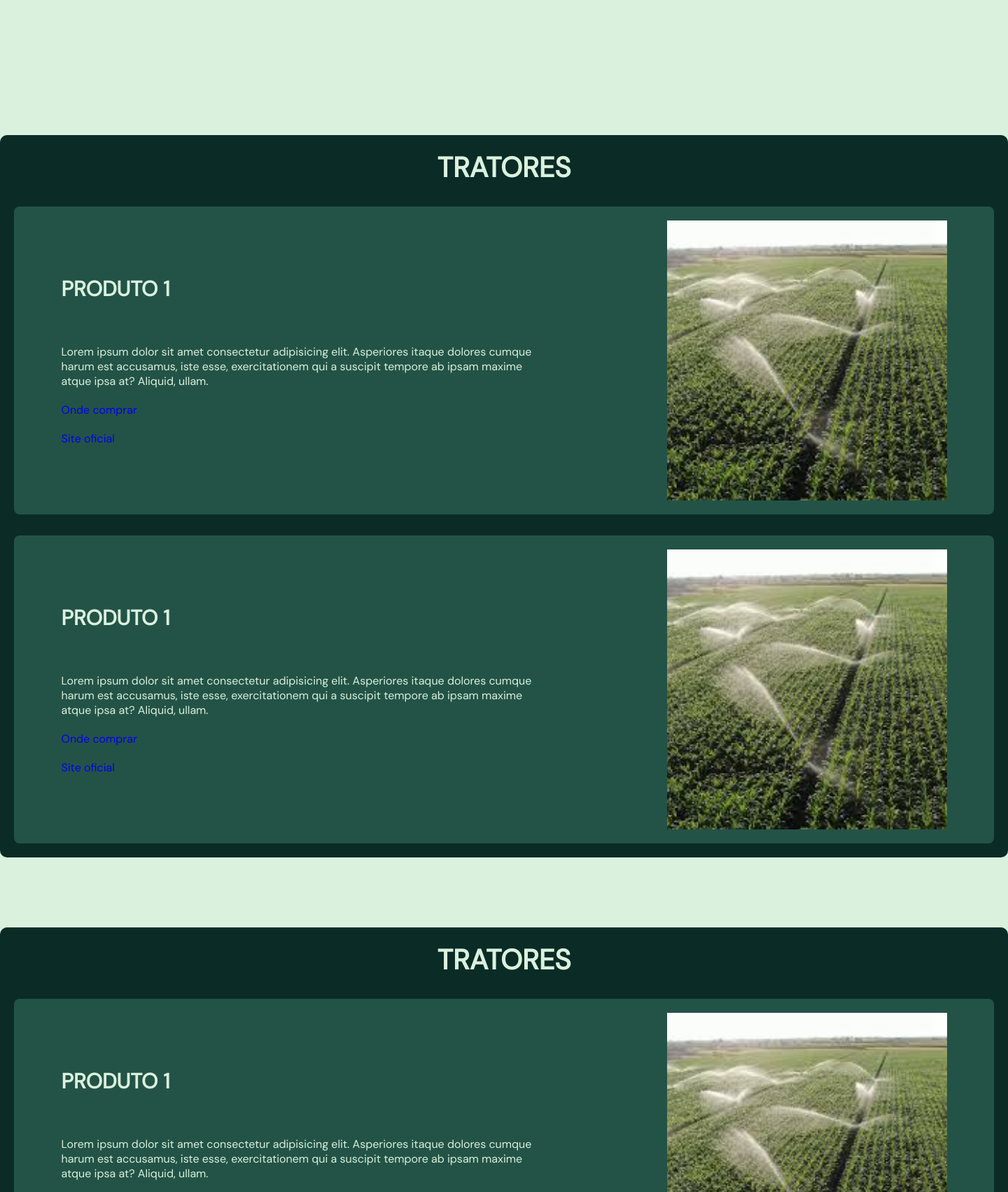
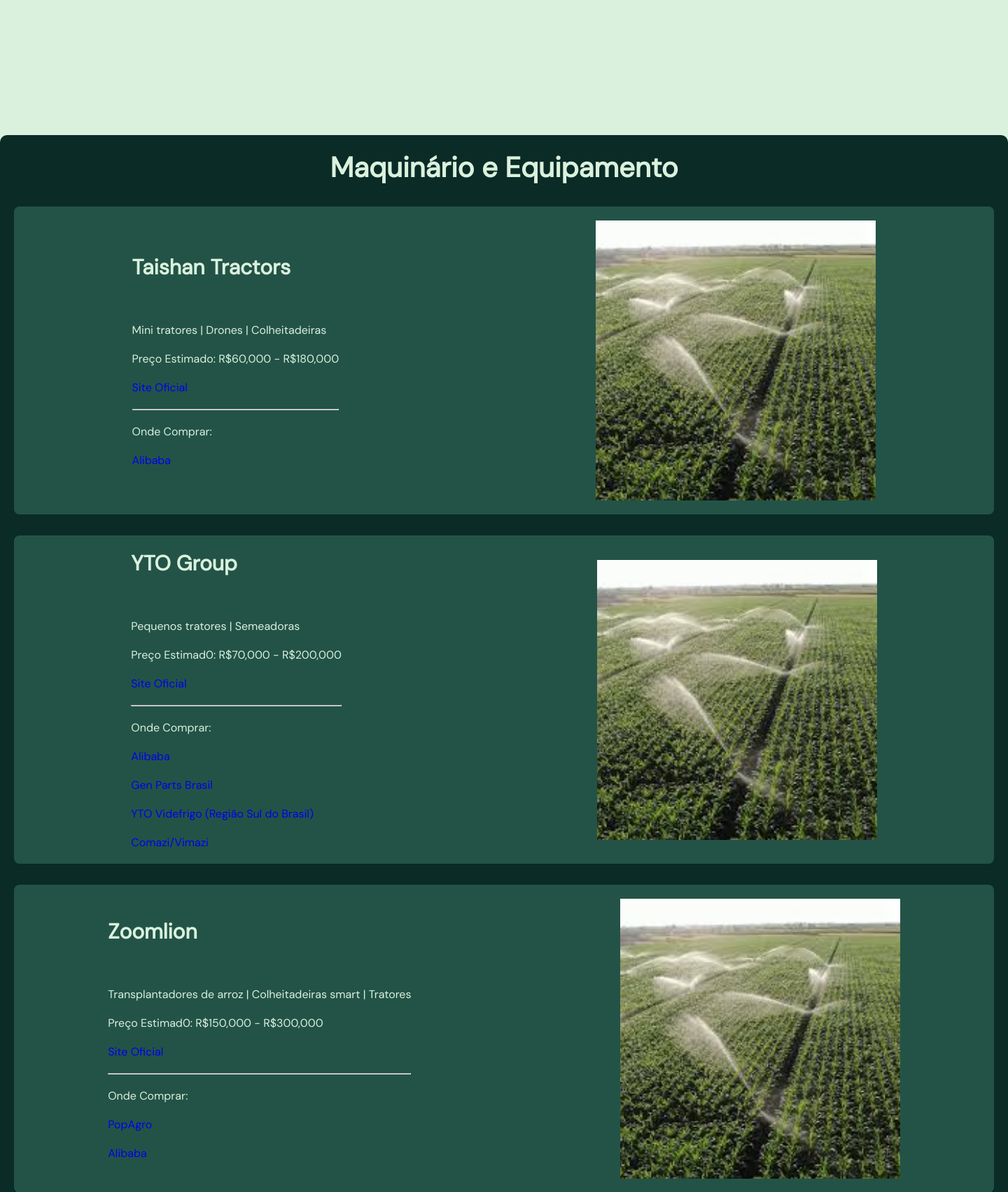
Before and after one commit to YuriMacedoBolis/AGROBRIDGE, a Flask app: page / in a window 1440 px wide. Shown: the part 707-2410 px from the top of the page at 70% size. Run offline with Flask 3, Linux system fonts and the light colour scheme; some web fonts are replaced.

Commit message:
Botei quase todo o conteudo

```diff
--- a/app/templates/homepage.html
+++ b/app/templates/homepage.html
@@ -23,16 +23,105 @@
             </div>
         </div>
     </section>
+
     <section class="section-produtos" id="1">
-        <h1>TRATORES</h1>
+        <h1>Maquinário e Equipamento</h1>
+
         <div class="produtos1">
             <div class="col-a">
-                <h2>PRODUTO 1</h2>
-                <P>Lorem ipsum dolor sit amet consectetur adipisicing elit. Asperiores itaque dolores cumque harum est
-                accusamus, iste esse, exercitationem qui a suscipit tempore ab ipsam maxime atque ipsa at? Aliquid, ullam.
-            </P>
-            <a href="https://www.youtube.com/">Onde comprar</a>
-            <a href="https://www.youtube.com/">Site oficial</a>
+                <h2>Taishan Tractors</h2>
+                <P>
+                    Mini tratores | Drones | Colheitadeiras
+                </P>
+                <P>
+                    Preço Estimado: R$60,000 - R$180,000
+                </P>
+                <a href="https://www.tractortaishan.com/">Site Oficial</a>
+
+                <hr>
+
+                <P>
+                    Onde Comprar:
+                </P>
+                <a href="https://www.alibaba.com/product-detail/Taishan-tractor-farm-agricultural-50hp-55HP_1600184357989.html">Alibaba</a>
+            </div>
+            <div class="col-b">
+                <img src="{{url_for('static', filename='imagens/irrigacaoTeste.jpg')}}" alt="">
+            </div>
+        </div>
+
+
+        <div class="produtos2">
+            <div class="col-a">
+                <h2>YTO Group</h2>
+                <P>
+                    Pequenos tratores | Semeadoras
+                </P>
+                <P>
+                    Preço Estimad0: R$70,000 - R$200,000
+                </P>
+                <a href="http://ytobrazil.com.br/">Site Oficial</a>
+
+                <hr>
+
+                <P>
+                    Onde Comprar:
+                </P>
+                <a href="https://portuguese.alibaba.com/trade/search?spm=a2700.details.pageModule_fy23_pc_search_bar.keydown__Enter&tab=all&SearchText=YTO&has4Tab=true&from=pcDetailHeader">Alibaba</a>
+                <a href="https://www.genpartsbr.com/?srsltid=AfmBOoq3xBxD5LgpmA8orHt8cWCUMoniIH-6XE-oBr1Wt76wPFReiBvy">Gen Parts Brasil</a>
+                <a href="https://videfrigoyto.com.br/produtos/nlx754/">YTO Videfrigo (Região Sul do Brasil)</a>
+                <a href="https://comazivimazi.com.br/institucional">Comazi/Vimazi</a>
+            </div>
+            <div class="col-b">
+                <img src="{{url_for('static', filename='imagens/irrigacaoTeste.jpg')}}" alt="">
+            </div>
+        </div>
+
+        <div class="produtos2"> <!-- Quando boto produtos3, a formatacao sai -->
+            <div class="col-a">
+                <h2>Zoomlion</h2>
+                <P>
+                    Transplantadores de arroz | Colheitadeiras smart | Tratores
+                </P>
+                <P>
+                    Preço Estimad0: R$150,000 - R$300,000
+                </P>
+                <a href="https://www.zoomlion.com.br/">Site Oficial</a>
+
+                <hr>
+
+                <P>
+                    Onde Comprar:
+                </P>
+                <a href="https://www.popagro.com.br/produtos/zoomlion">PopAgro</a>
+                <a href="https://www.alibaba.com/trade/search?spm=a2700.galleryofferlist.the-new-header_fy23_pc_search_bar.keydown__Enter&tab=all&SearchText=zoomlion+agricultura&has4Tab=true&from=pcHomeContent">Alibaba</a>
+            </div>
+            <div class="col-b">
+                <img src="{{url_for('static', filename='imagens/irrigacaoTeste.jpg')}}" alt="">
+            </div>
+        </div>
+
+    </section>
+
+    <section class="section-produtos" id="2">
+        <h1>Ferramentas Digitais e Smart para Agricultura</h1>
+
+        <div class="produtos1">
+            <div class="col-a">
+                <h2>Sinomach Digital</h2>
+                <P>
+                    Plataforma de gestão agrícola
+                </P>
+                <P>
+                    Preço Estimado: R$5,000 - R$15,000 por ano
+                </P>
+                <a href="http://sinomachhiglobal.com.br/">Site Oficial</a>
+                <hr>
+                <P>
+                    Onde Comprar:
+                </P>
+                <a href="http://sinomachhiglobal.com.br/">Produtos Oficiais</a>
+                <a href="https://www.mercadolivre.com.br/">Mercado Livre</a>
             </div>
             <div class="col-b">
                 <img src="{{url_for('static', filename='imagens/irrigacaoTeste.jpg')}}" alt="">
@@ -41,29 +130,92 @@
 
         <div class="produtos2">
             <div class="col-a">
-                <h2>PRODUTO 1</h2>
-                <P>Lorem ipsum dolor sit amet consectetur adipisicing elit. Asperiores itaque dolores cumque harum est
-                accusamus, iste esse, exercitationem qui a suscipit tempore ab ipsam maxime atque ipsa at? Aliquid, ullam.
-            </P>
-            <a href="https://www.youtube.com/">Onde comprar</a>
-            <a href="https://www.youtube.com/">Site oficial</a>
+                <h2>DJI Agriculture</h2>
+                <P>
+                    Drones pulverizantes
+                </P>
+                <P>
+                    Preço Estimado: R$80,000 - R$120,000
+                </P>
+                <a href="https://ag.dji.com/">Site Oficial</a>
+
+                <hr>
+
+                <P>
+                    Onde Comprar:
+                </P>
+                <a href="https://www.dji.com/where-to-buy/agriculture-dealers">Revendedores Oficiais</a>
+                <a href="https://megadronebrasil.com.br/home/">Alibaba</a>
             </div>
             <div class="col-b">
                 <img src="{{url_for('static', filename='imagens/irrigacaoTeste.jpg')}}" alt="">
             </div>
         </div>
+
+        <div class="produtos2"> <!-- Quando boto produtos3, a formatacao sai -->
+            <div class="col-a">
+                <h2>XAG</h2>
+                <P>
+                    Drones autónomos | Robôs
+                </P>
+
+                <a href="https://xa.com/en">Site Oficial</a>
+
+                <hr>
+
+                <P>
+                    Onde Comprar:
+                </P>
+                <a href="https://megadronebrasil.com.br/home/">MEGADRONE</a>
+                <a href="https://megadronebrasil.com.br/home/">Alibaba</a>
+                <a href="https://www.mercadolivre.com.br/">Mercado Livre</a>
+            </div>
+            <div class="col-b">
+                <img src="{{url_for('static', filename='imagens/irrigacaoTeste.jpg')}}" alt="">
+            </div>
+        </div>
+
+        <div class="produtos2"> <!-- Quando boto produtos4, a formatacao sai -->
+            <div class="col-a">
+                <h2>Pinduoduo Smart Ag</h2>
+                <P>
+                    Monitoramento de colheita feito por IA
+                </P>
+                <P>
+                    R$3,000 - R$10,000 por ano
+                </P>
+
+                <hr>
+
+                <a href="https://www.smartagricompetition.com/en/about">Site Oficial</a>
+            </div>
+            <div class="col-b">
+                <img src="{{url_for('static', filename='imagens/irrigacaoTeste.jpg')}}" alt="">
+            </div>
+        </div>
+
     </section>
 
-    <section class="section-produtos" id="2">
-        <h1>TRATORES</h1>
+    <section class="section-produtos" id="3">
+        <h1>Fertilização, Irrigação e Bio-Inputs</h1>
+
         <div class="produtos1">
             <div class="col-a">
-                <h2>PRODUTO 1</h2>
-                <P>Lorem ipsum dolor sit amet consectetur adipisicing elit. Asperiores itaque dolores cumque harum est
-                accusamus, iste esse, exercitationem qui a suscipit tempore ab ipsam maxime atque ipsa at? Aliquid, ullam.
-            </P>
-            <a href="https://www.youtube.com/">Onde comprar</a>
-            <a href="https://www.youtube.com/">Site oficial</a>
+                <h2>Netafim China</h2>
+                <P>
+                    Kits de irrigação por gotejamento
+                </P>
+                <P>
+                    Preço Estimado: R$2,000 - R$10,000 por hectare
+                </P>
+                <a href="https://www.netafim.com.br/">Site Oficial</a>
+
+                <hr>
+
+                <P>
+                    Onde Comprar:
+                </P>
+                <a href="https://www.youtube.com/">Site oficial</a>
             </div>
             <div class="col-b">
                 <img src="{{url_for('static', filename='imagens/irrigacaoTeste.jpg')}}" alt="">
@@ -72,29 +224,22 @@
 
         <div class="produtos2">
             <div class="col-a">
-                <h2>PRODUTO 1</h2>
-                <P>Lorem ipsum dolor sit amet consectetur adipisicing elit. Asperiores itaque dolores cumque harum est
-                accusamus, iste esse, exercitationem qui a suscipit tempore ab ipsam maxime atque ipsa at? Aliquid, ullam.
-            </P>
-            <a href="https://www.youtube.com/">Onde comprar</a>
-            <a href="https://www.youtube.com/">Site oficial</a>
-            </div>
-            <div class="col-b">
-                <img src="{{url_for('static', filename='imagens/irrigacaoTeste.jpg')}}" alt="">
-            </div>
-        </div>
-    </section>
+                <h2>Kingenta</h2>
+                <P>
+                    Fertilizantes de liberação controlada
+                </P>
+                <P>
+                    Preço Estimado: R$3,000 - R$6,000 por tonelada
+                </P>
+                <a href="https://www.syngenta.com.br/">Site Oficial (Syngenta no Brasil)</a>
 
-    <section class="section-produtos" id="3">
-        <h1>TRATORES</h1>
-        <div class="produtos1">
-            <div class="col-a">
-                <h2>PRODUTO 1</h2>
-                <P>Lorem ipsum dolor sit amet consectetur adipisicing elit. Asperiores itaque dolores cumque harum est
-                accusamus, iste esse, exercitationem qui a suscipit tempore ab ipsam maxime atque ipsa at? Aliquid, ullam.
-            </P>
-            <a href="https://www.youtube.com/">Onde comprar</a>
-            <a href="https://www.youtube.com/">Site oficial</a>
+                <hr>
+
+                <P>
+                    Onde Comprar:
+                </P>
+                <a href="https://www.kingenta.com.au/products/">Produtos Oficiais</a>
+                <a href="https://www.lavoroagro.com/">Lavoro Agro</a>
             </div>
             <div class="col-b">
                 <img src="{{url_for('static', filename='imagens/irrigacaoTeste.jpg')}}" alt="">
@@ -103,20 +248,29 @@
 
         <div class="produtos2">
             <div class="col-a">
-                <h2>PRODUTO 1</h2>
-                <P>Lorem ipsum dolor sit amet consectetur adipisicing elit. Asperiores itaque dolores cumque harum est
-                accusamus, iste esse, exercitationem qui a suscipit tempore ab ipsam maxime atque ipsa at? Aliquid, ullam.
-            </P>
-            <a href="https://www.youtube.com/">Onde comprar</a>
-            <a href="https://www.youtube.com/">Site oficial</a>
+                <h2>SinoAgri Group</h2>
+                <P>
+                    Fertilizantes de liberação controlada
+                </P>
+                <P>
+                    Preço Estimado: R$3,000 - R$6,000 por tonelada
+                </P>
+                <a href="https://www.syngenta.com.br/">Site Oficial (Syngenta no Brasil)</a>
+
+                <hr>
+
+                <P>
+                    Onde Comprar:
+                </P>
+                <a href="https://www.kingenta.com.au/products/">Produtos Oficiais</a>
+                <a href="https://www.lavoroagro.com/">Lavoro Agro</a>
             </div>
             <div class="col-b">
                 <img src="{{url_for('static', filename='imagens/irrigacaoTeste.jpg')}}" alt="">
             </div>
         </div>
+
     </section>
-
 </div>
 
-
 {% endblock %}
```
